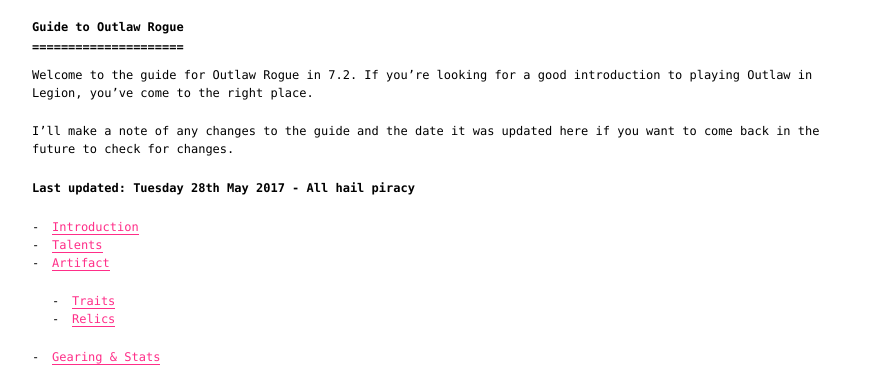
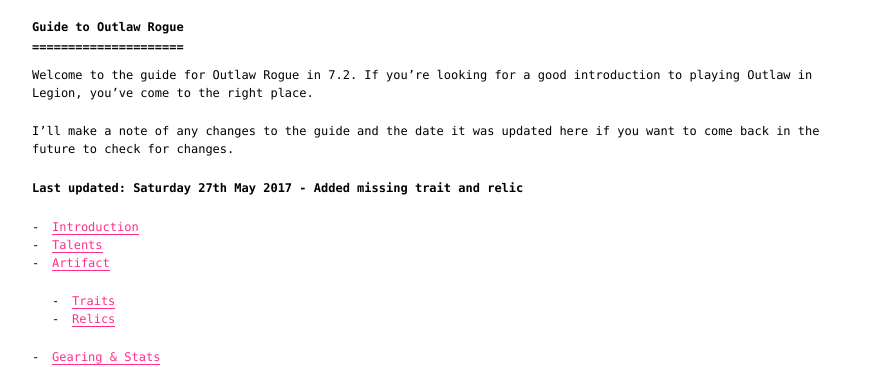
Before and after one commit to weakweak/riff.tf, a Jekyll site: the page built from _posts/2017-01-01-outlaw.md, in a window 1280 px wide and 900 px high. Shown: the top 367 px of the window, without its empty margins (200-1072 px from the left). Built offline with Jekyll 4.4.1, drawn with Linux system fonts in a browser that asks for light colours; some of the changed text lies outside the part shown.

Commit message:
Add missing trait/relics

```diff
--- a/_posts/2017-01-01-outlaw.md
+++ b/_posts/2017-01-01-outlaw.md
@@ -12,7 +12,7 @@
 I'll make a note of any changes to the guide and the date it was updated here if
 you want to come back in the future to check for changes.
 
-**Last updated: Tuesday 28th May 2017 - All hail piracy**
+**Last updated: Saturday 27th May 2017 - Added missing trait and relic**
 
 <div id="toc"></div>
 
```
Also changed, not shown: other parts of _posts/2017-01-01-outlaw.md (+2 -0 lines).
